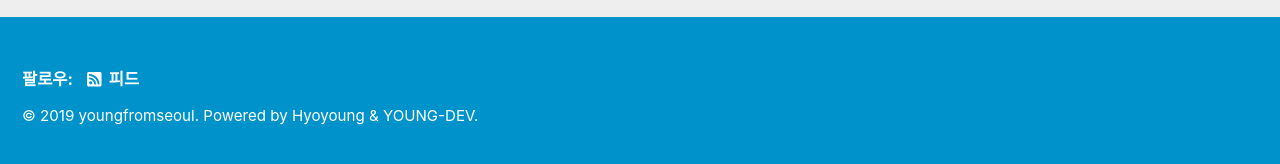
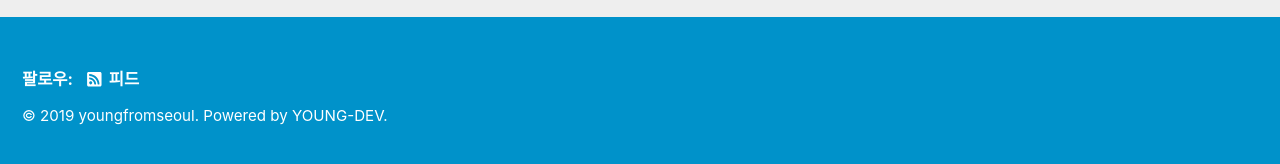
Before and after one commit to youngfromseoul/youngfromseoul.github.io2, a Jekyll site: the page built from index.html, in a window 1280 px wide and 900 px high, scrolled down 222 px. Shown: the part 728-892 px from the top of the window. Built offline with Jekyll 4.4.1, drawn with Linux system fonts in a browser that asks for light colours; cached includes are drawn as plain includes; nearby versions of some CDN libraries; the list of posts is cut into pages by our own code.

Commit message:
Update footer.html

```diff
--- a/_includes/footer.html
+++ b/_includes/footer.html
@@ -16,4 +16,4 @@
   </ul>
 </div>
 
-<div class="page__footer-copyright">&copy; {{ site.time | date: '%Y' }} {{ site.name | default: site.title }}. {{ site.data.ui-text[site.locale].powered_by | default: "Powered by" }} <a href="https://young-dev.com" rel="nofollow">Hyoyoung</a> &amp; <a href="https://github.com/youngfromseoul/" rel="nofollow">YOUNG-DEV</a>.</div>
+<div class="page__footer-copyright">&copy; {{ site.time | date: '%Y' }} {{ site.name | default: site.title }}. {{ site.data.ui-text[site.locale].powered_by | default: "Powered by" }}  <a href="https://github.com/youngfromseoul/" rel="nofollow">YOUNG-DEV</a>.</div>
```
